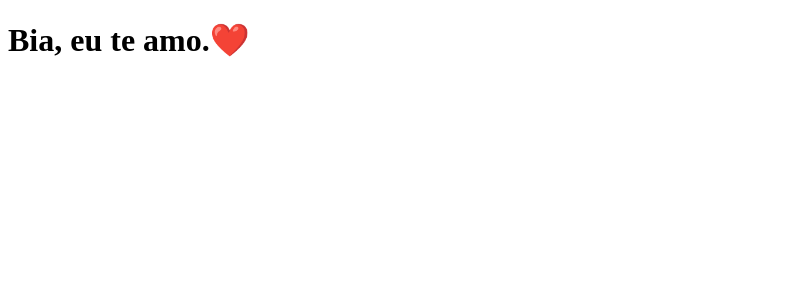
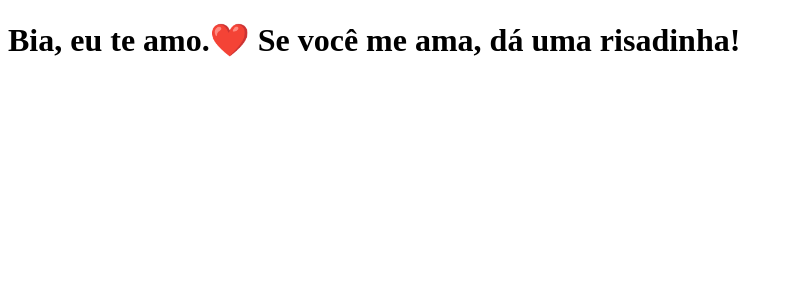
Before and after one commit to danilofreeire/clone-tabnews, a Next.js app: page / in a window 1280 px wide. Shown: the top 300 px of the page, without its empty margins (0-793 px from the left). Built offline with nearby package versions, Linux system fonts and the light colour scheme.

Commit message:
modifica a frase

```diff
--- a/pages/index.js
+++ b/pages/index.js
@@ -1,5 +1,5 @@
 function Home(){
-    return <h1>Bia, eu te amo.❤️</h1>
+    return <h1>Bia, eu te amo.❤️ Se você me ama, dá uma risadinha!</h1>
 }
 
 export default Home;
```
